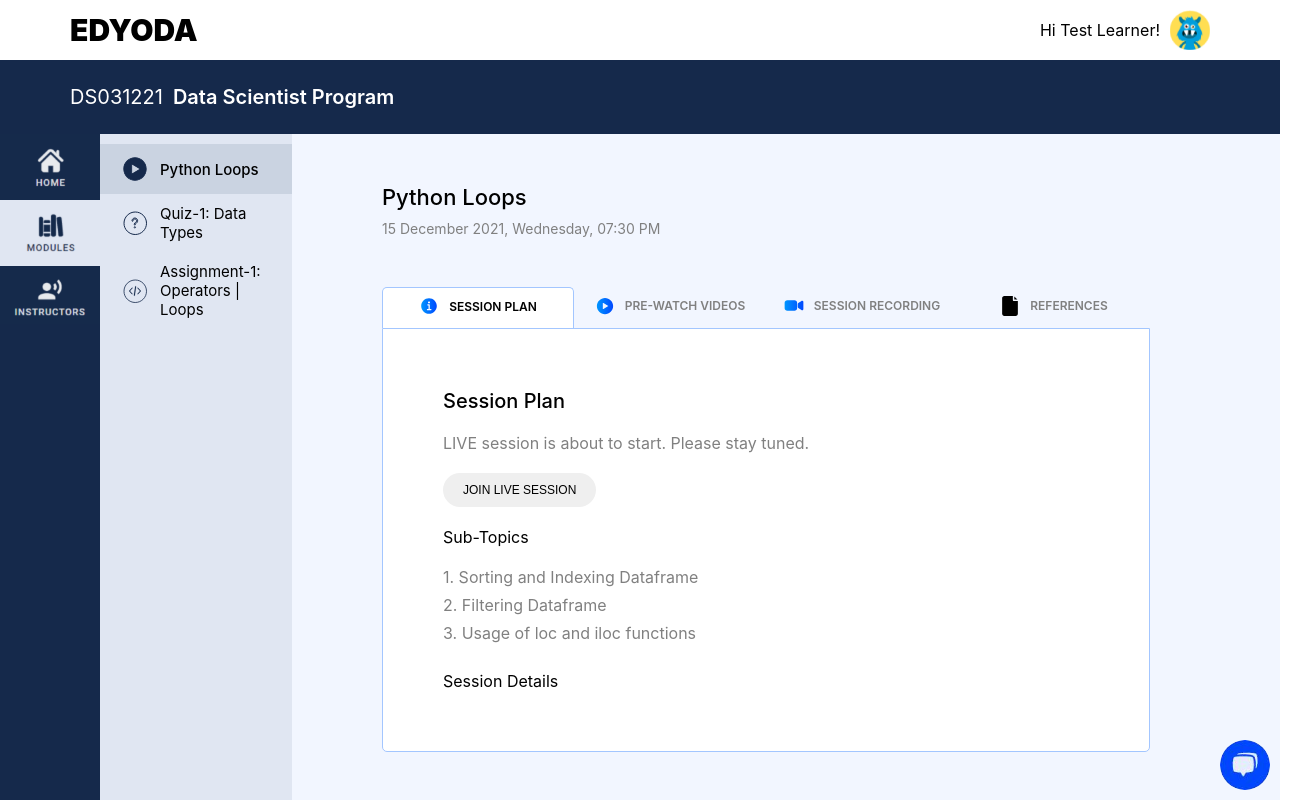
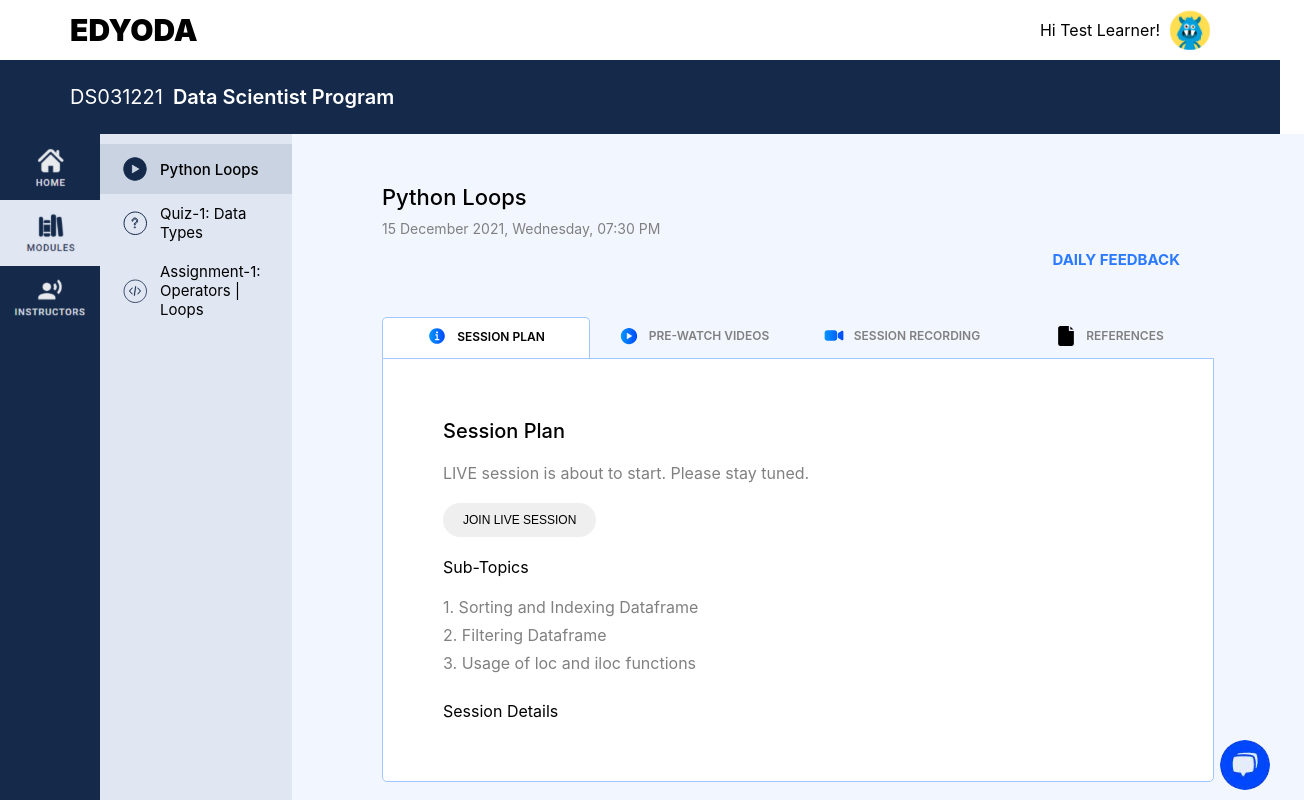
Before and after one commit to 1711shashank/edyoda, a React (Create React App) app: page /Module in a window 1280 px wide. Shown: the top 800 px of the page, 1304 px wide, since content can reach past the window. Built offline with nearby package versions, Linux system fonts and the light colour scheme.

Commit message:
DAILY FEEDBACK

```diff
--- a/src/Components/ModuleTopic.css
+++ b/src/Components/ModuleTopic.css
@@ -54,9 +54,12 @@
 }
 
 .moduleBody-course-feedback {
+    position: absolute;
     color: #2C7AFE;
     font-size: 1.5rem;
     font-weight: 700;
+    right: 10rem;
+    top: 25rem;
 }
 
 .moduleBody-quizCard-title,
--- a/src/Components/ModuleTopic.js
+++ b/src/Components/ModuleTopic.js
@@ -11,7 +11,7 @@ const ModuleTopic = () => {
         <h1 className='moduleBody-course-title'>Python Loops</h1>
         <p className='moduleBody-course-time'>15 December 2021, Wednesday, 07:30 PM</p>
 
-        {/* <p className='moduleBody-course-feedback'>DAILY FEEDBACK</p> */}
+        <p className='moduleBody-course-feedback'>DAILY FEEDBACK</p>
 
         <SessionPlanCard />
       </div>
--- a/src/Components/SessionPlanCard.css
+++ b/src/Components/SessionPlanCard.css
@@ -1,5 +1,5 @@
 .SessionPlanCard {
-    margin: 5rem 0;
+    margin: 8rem 0;
 }
 
 .SessionPlanCard-head {
@@ -47,7 +47,7 @@
     background-color: white;
     border: 1px solid #a3c6ff;
     border-radius: 0 0 5px 5px;
-    width: 60vw;
+    width: 65vw;
     padding: 5rem;
 
 
```
